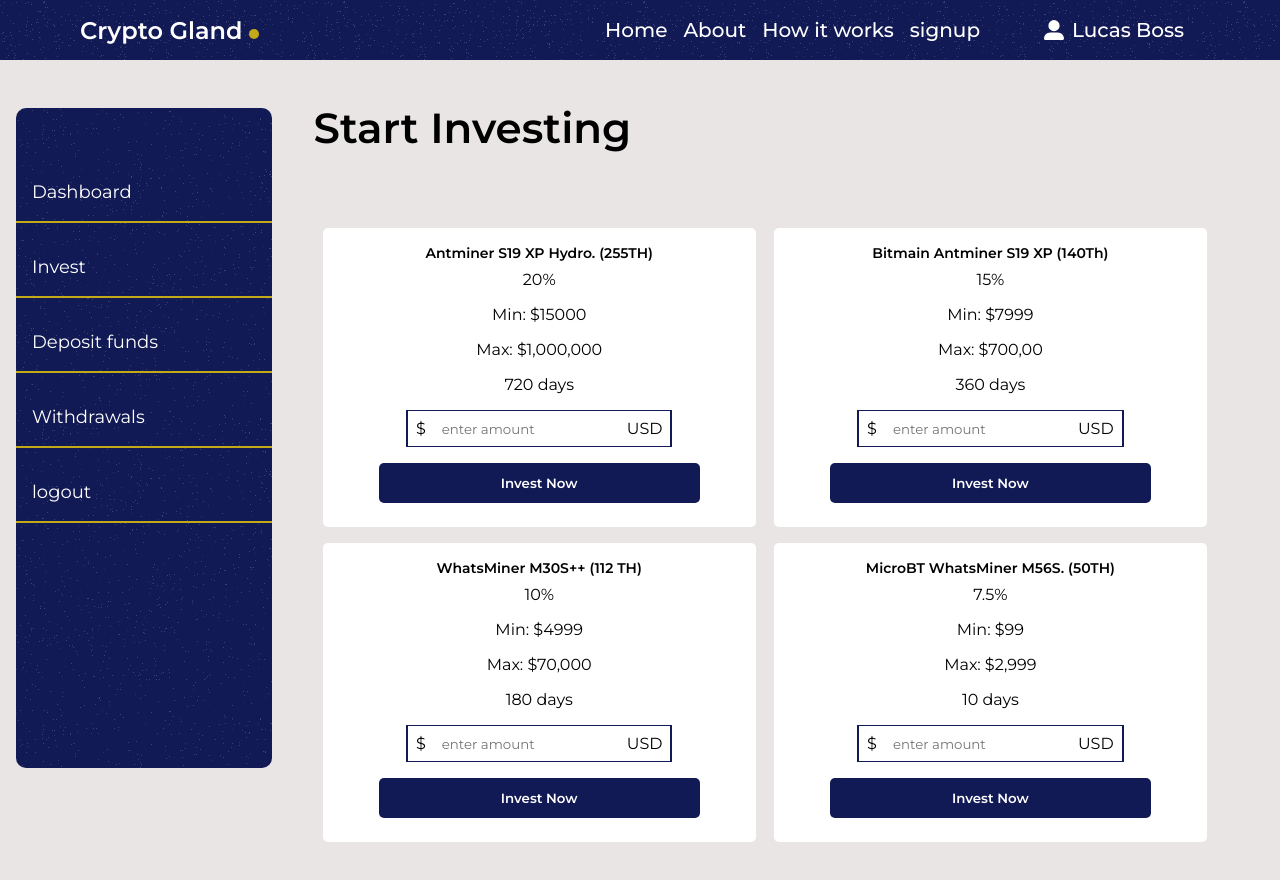
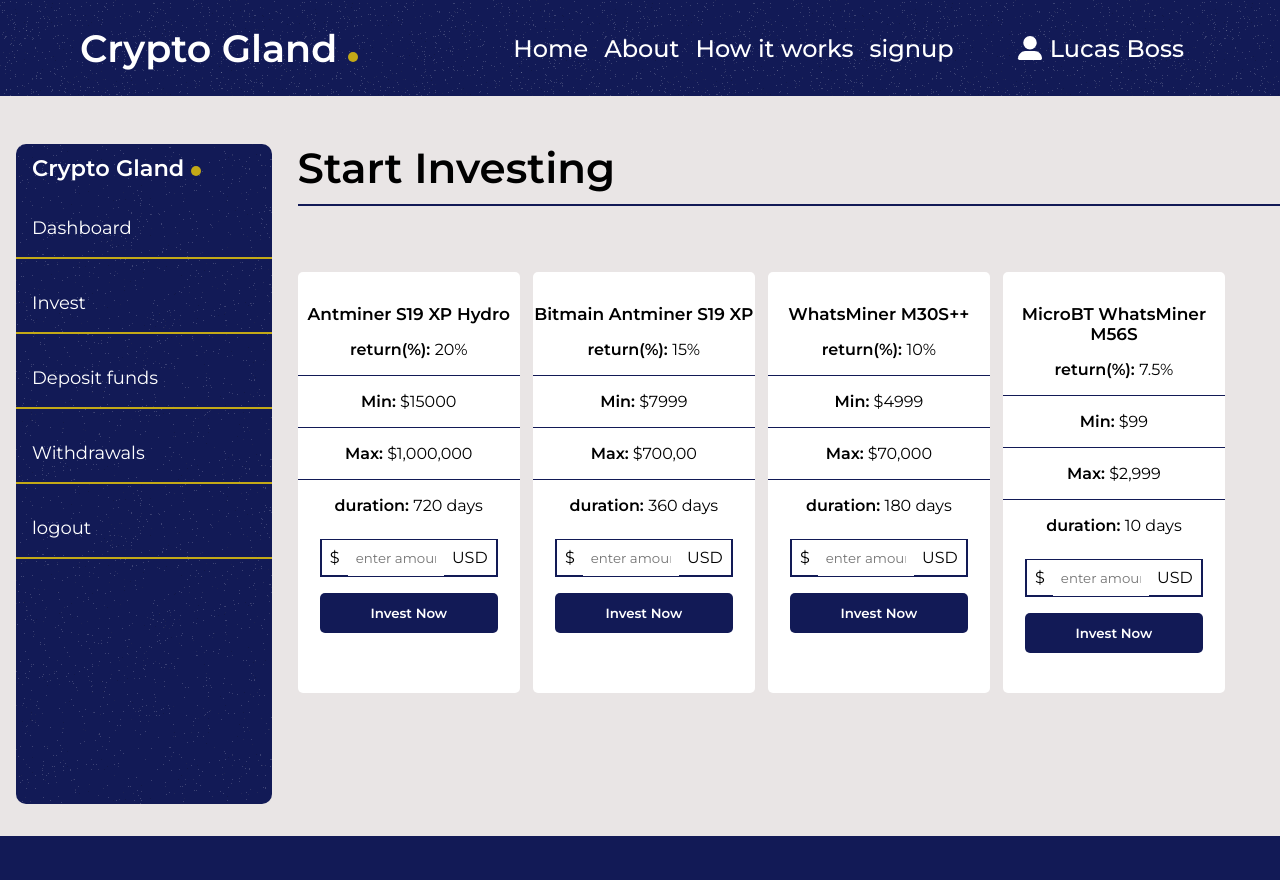
Before and after one commit to Tobby8629/miner, a React (Create React App) app: page /account in a window 1280 px wide. Both pictures are taken after a click on the item "Invest". Shown: the top 880 px of the page. After the commit the page ends 836 px from the top, so only its background shows below. Built offline with nearby package versions, Linux system fonts and the light colour scheme.

Commit message:
update codebase

```diff
--- a/src/component/Account/Dashboard/Dashboard.module.css
+++ b/src/component/Account/Dashboard/Dashboard.module.css
@@ -17,8 +17,6 @@
 .dashboard h1 {
   font-size: 30px;
 }
-
-
 
 .boximg {
   height: 100%;
@@ -130,14 +128,15 @@
     z-index: 9;
     background: var(--bg);
     width: 100%;
-    top: 60px;
-    line-height: 120px;
+    top: 96px;
+    line-height: 122px;
     font-size: 42px;
-    padding: .5rem 0;
+    padding: .7rem 0;
+    border-bottom: 2px solid var(--primary-color);
   }
 
   .box_wrapper {
-    margin-top: 4rem
+    margin-top: 5rem
   }
 
   .box{
--- a/src/component/Account/Invest/Invest.jsx
+++ b/src/component/Account/Invest/Invest.jsx
@@ -3,10 +3,10 @@
 
 const Invest = () => {
   const plans = [
-    {percentage:20,duration: "720 days", miner:"Antminer S19 XP Hydro. (255TH)", min: "$15000", max:"$1,000,000"},
-    {percentage:15,duration: "360 days", miner: "Bitmain Antminer S19 XP (140Th)", min:"$7999", max:"$700,00"},
-    {percentage:10,duration:" 180 days", miner: "WhatsMiner M30S++ (112 TH)", min:"$4999", max:"$70,000"},
-    {percentage: 7.5, duration: "10 days", miner: "MicroBT WhatsMiner M56S. (50TH)", min:"$99", max:"$2,999"}
+    {percentage:20,duration: "720 days", miner:"Antminer S19 XP Hydro", min: "$15000", max:"$1,000,000"},
+    {percentage:15,duration: "360 days", miner: "Bitmain Antminer S19 XP", min:"$7999", max:"$700,00"},
+    {percentage:10,duration:" 180 days", miner: "WhatsMiner M30S++ ", min:"$4999", max:"$70,000"},
+    {percentage: 7.5, duration: "10 days", miner: "MicroBT WhatsMiner M56S", min:"$99", max:"$2,999"}
   ]
   return (
     <section className={style.invest}>
@@ -15,16 +15,18 @@
           {plans?.map((plan)=>(
             <div key={plan?.miner} className={style.card}>
               <h2>{plan?.miner}</h2>
-              <p>{plan?.percentage}%</p>
-              <p>Min: {plan?.min}</p>
-              <p>Max: {plan?.max}</p>
-              <p>{plan?.duration}</p>
+              <p><span className={style.bold}>return(%): </span>{plan?.percentage}%</p>
+              <p><span className={style.bold}>Min:</span> {plan?.min}</p>
+              <p><span className={style.bold}>Max:</span> {plan?.max}</p>
+              <p className={style.duration}><span className={style.bold}>duration: </span>{plan?.duration}</p>
+              <div className={style.input_wrapper}>
                 <div className={style.input}>
                   <p className={style?.sign}>$</p>
                   <input
                   placeholder='enter amount'
                   />
                   <p className={style.currency}>USD</p>
+                </div>
               </div>
               <div className={style.btn}>
                 <button>Invest Now</button>
--- a/src/component/Account/Invest/Invest.module.css
+++ b/src/component/Account/Invest/Invest.module.css
@@ -11,25 +11,38 @@
   padding: 1rem;
   margin: 1rem 0;
   border-radius: 5px;
- display: flex;
- flex-direction: column;
- align-items: center;
 }
 
 .card p {
- margin: .5rem 0;
+ padding: 1rem 0;
+ border-bottom: .3px solid var(--primary-color);
+ text-align: center;
 }
 
 .input {
   display: flex;
   align-items: center;
   margin: .5rem 0;
-  width: fit-content;
+  width: 100%;
   border: 1px solid var(--primary-color);
+  margin-bottom: 1rem;
+}
+
+.card .duration {
+  border-bottom: none;
+}
+
+.bold {
+  font-weight: 600;
 }
 
 .invest h2 {
   font-size: 18px;
+}
+
+.input_wrapper {
+  width: 80%;
+  margin: auto;
 }
 
 .sign {
@@ -44,6 +57,7 @@
   outline: none;
   border: none;
   padding: .5rem;
+  width: 80%;
 }
 
 .card .input p {
@@ -68,6 +82,11 @@
 }
 
 @media (min-width: 768px) {
+
+  .invest {
+    padding: 2rem 0;
+  }
+
     .invest h1 {
       height: 110px;
       position: fixed;
@@ -75,30 +94,56 @@
       background: var(--bg);
       width: 100%;
       top: 60px;
-        line-height: 120px;
+      top: 96px;
+      line-height: 122px;
       font-size: 42px;
-        padding: .5rem 0;
+      padding: .7rem 0;
+      border-bottom: 2px solid var(--primary-color);
     }
 
   .invest h2 {
     font-size: 14px;
+    text-align: center;
   }
 
   .card {
     width: 85%;
-    margin: .5rem auto;
   }
 
   .invest main {
     display: flex;
       flex-wrap: wrap;
-      margin-top: 7rem
+      margin-top: 5rem
   }
 }
 
 @media (min-width: 1000px) {
 .card {
-        width: 48%;
-        margin: .5rem auto;
+    width: 47%;
+    margin-right: 1rem;
+    padding: 2rem 0;
+  }
+
+    .invest h2 {
+      font-size: 17px;
+      text-align: center;
     }
 }
+
+@media (min-width:1280px) {
+  .invest {
+    padding: 4rem 0;
+  }
+
+  .card {
+    width: 23%;
+    margin-right: .8rem;
+  }
+}
+
+@media (min-width: 1440px) {
+  .card {
+    width: 24%;
+    margin-right: 0.8rem;
+  }
+}
--- a/src/component/Account/sidebar/Sidebar.jsx
+++ b/src/component/Account/sidebar/Sidebar.jsx
@@ -14,9 +14,13 @@
   }
   return (
     <section className={style.sidebar}>
-      <div className={style.nav_toogle} onClick={openbar}>
-       <FontAwesomeIcon icon={faBars} />
-      </div>
+      <div className={style.flex}>
+        <h2>Crypto Gland <span className='dot'></span></h2>
+        </div>
+        <div className={style.nav_toogle} onClick={openbar}>
+          <FontAwesomeIcon icon={faBars} />
+        </div>
+
       <div className={`${style.nav_tray} ${toggle ? style.show : ''}`}>
         <div className={style.X}>
             <FontAwesomeIcon icon={faTimes} onClick={closebar}/>
--- a/src/component/Account/sidebar/Sidebar.module.css
+++ b/src/component/Account/sidebar/Sidebar.module.css
@@ -1,10 +1,21 @@
-
-.nav_toogle {
+.nav_toogle,
+.flex {
  position: absolute;
  top: 1.5%;
- left: 1rem;
+ right: 1rem;
  color: white;
  font-size: 33px;
+ display: flex;
+ justify-content: space-between;
+}
+
+.flex {
+  font-size: 15px;
+  left: 1rem;
+}
+
+.nav_toogle h2 {
+  font-size: 22px;
 }
 
 .nav_tray {
--- a/src/component/Home/CoinMarket/Styles.module.css
+++ b/src/component/Home/CoinMarket/Styles.module.css
@@ -52,7 +52,6 @@
   content: "";
   height: 100%;
   width: 5px;
-  /* background-color: rgb(28, 126, 201); */
   background-color: rgb(195, 169, 23);
   position: absolute;
   left: -15px;
@@ -76,6 +75,10 @@
   .lead_header {
    font-size: 18px;
   }
+
+  .wrapper h1 {
+    font-size: 30px;
+  }
 }
 
 @media (min-width: 1024px) {
@@ -83,7 +86,7 @@
     padding:  1rem 3rem;
   }
   .wrapper h1 {
-    font-size: 32px;
+    font-size: 40px;
     margin: 3rem 0;
     font-weight: 700;
   }
--- a/src/component/Home/Faq/Faq.jsx
+++ b/src/component/Home/Faq/Faq.jsx
@@ -48,8 +48,8 @@
 
   return (
    <section className={styles.faq}>
+    <h3>Frequently asked questions</h3>
     <div className={styles.wrapper}>
-    <h3>Frequently asked questions</h3>
     <div className={styles.faq_wrapper}>
       {tray.map((e,index)=>(
         <div className={styles.faq_wrap} key={e.id}  onClick={()=>opentray(e.id)}>
--- a/src/component/Home/Faq/Faq.module.css
+++ b/src/component/Home/Faq/Faq.module.css
@@ -9,6 +9,10 @@
   padding: 1rem .5rem;
   background-color: rgb(241, 240, 238);
   position: relative;
+}
+
+.faq h3 {
+  margin: 1rem 0;
 }
 
 .faq_top h4 {
@@ -66,7 +70,10 @@
 
 @media (min-width: 1280px) {
   .wrapper {
-    width: 70%;
-    margin: 0 auto;
+    width: 80%;
+    margin: 0;
+    margin-right: auto;
+    padding: 1rem 0;
+    padding-left: 4rem;
   }
 }
--- a/src/component/Info/info.css
+++ b/src/component/Info/info.css
@@ -131,17 +131,17 @@
 @media (min-width: 1024px) {
   .about {
     padding: 5rem 9rem;
-    height: 85vh;
+    height: 90vh;
   }
 
   .header_wrap {
-    width: 70%;
+    width: 80%;
     margin: auto;
   }
 
   .about p {
-    font-size: 18px;
-    line-height: 35px;
+    font-size: 22px;
+    line-height: 40px;
   }
 
   .ourMission {
@@ -175,8 +175,20 @@
   .ourMission p,
   .getStarted p,
   .whyUs  ul li {
-    font-size: 21px;
-    line-height: 40px;
+    font-size: 25px;
+    line-height: 55px;
+  }
+}
+
+@media (min-width: 1280px) {
+  .header_wrap {
+    width: 65%;
+    margin: auto;
+  }
+
+  .about p {
+    font-size: 28px;
+    line-height: 55px;
   }
 }
 
@@ -185,13 +197,15 @@
     padding: 6rem 16rem;
   }
 
-  /* .about h1 {
-    font-size: 25px;
-  } */
+  .header_wrap {
+    width: 55%;
+    margin: auto;
+  }
 
   .about p {
-    font-size: 20px;
-    line-height: 38px;
+    font-size: 28px;
+    line-height: 55px;
+    font-weight: 200;
   }
 
   .ourMission {
@@ -225,4 +239,11 @@
     font-size: 18px;
     line-height: 33px;
   }
+
+  .ourMission p,
+  .getStarted p,
+  .whyUs  ul li {
+    font-size: 28px;
+    line-height: 60px;
+  }
 }
--- a/src/component/footer/styles.module.css
+++ b/src/component/footer/styles.module.css
@@ -16,7 +16,7 @@
 
 .main p {
   text-align: center;
-  font-size: 13px;
+  font-size: 15px;
 }
 
 .text,
@@ -29,6 +29,12 @@
 @media (min-width: 768px) {
   .main {
     width:65% ;
+  }
+
+  .main p {
+    text-align: center;
+    font-size: 20px;
+    line-height: 35px;
   }
 }
 
--- a/src/component/navbar/styles.module.css
+++ b/src/component/navbar/styles.module.css
@@ -124,6 +124,11 @@
     justify-content: space-between;
     align-items: center;
     width: 100%;
+    padding: 3rem 1rem;
+  }
+
+  .nav_logo a h1 {
+    font-size: 30px;
   }
 
   .nav_toogle {
@@ -148,7 +153,6 @@
   }
 
   .nav_menu  a {
-    /* color: rgba(28, 126, 201, 0.725); */
     color: white;
     margin-right: 1rem;
     margin-bottom: 0;
@@ -161,20 +165,33 @@
     padding: 0;
     margin: 0;
   }
+
+  .gold a h1 {
+    font-size: 30px;
+  }
 }
 
 @media (min-width: 1024px) {
   .nav {
-    padding: 0 3rem;
+    padding: 3rem;
   }
 
   .nav_menu  a {
     font-size: 20px;
   }
+
+  .gold a h1 ,
+  .nav_logo a h1 {
+    font-size: 38px;
+  }
 }
 
 @media (min-width: 1280px) {
   .nav {
-    padding: 0 5rem;
+    padding: 3rem 5rem;
+  }
+
+  .nav_menu  a {
+    font-size: 24px;
   }
 }
--- a/src/pages/Profile/Profile.module.css
+++ b/src/pages/Profile/Profile.module.css
@@ -8,12 +8,13 @@
   .wrapper {
      padding: 1rem;
      display: flex;
+     margin-top: 96px;
   }
 
   .tab_wrapper {
     width: calc(100% - 30%);
     margin-left: auto;
-    padding: 0 2rem;
+    padding-left: 2rem;
   }
 
 
```
Lines whose indentation alone changed are shown as unchanged.
